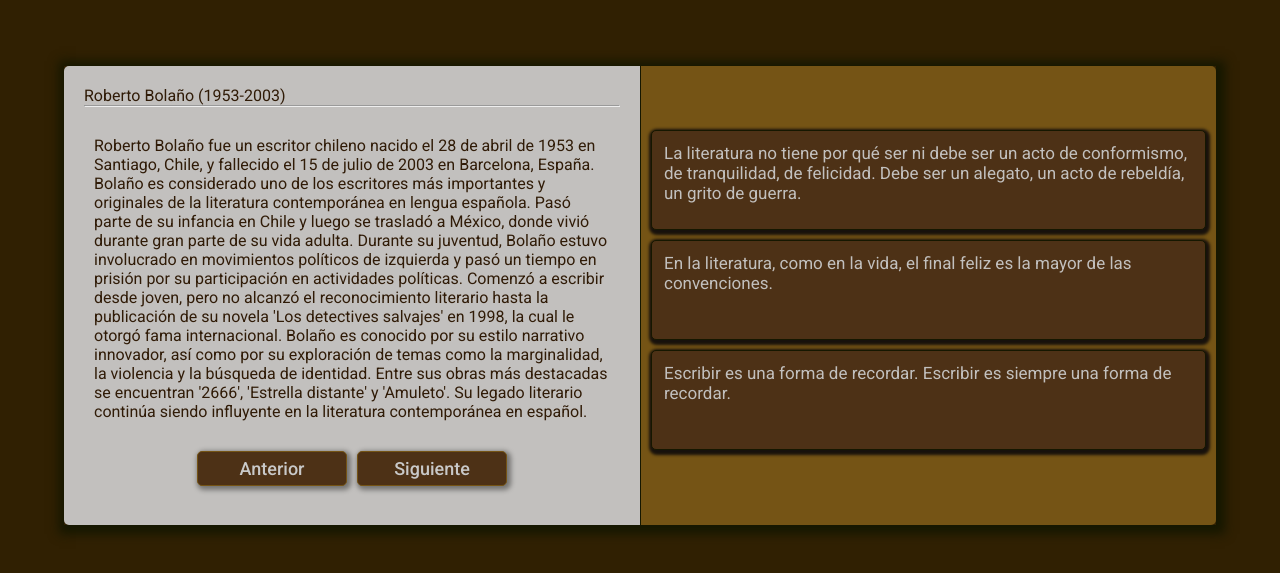
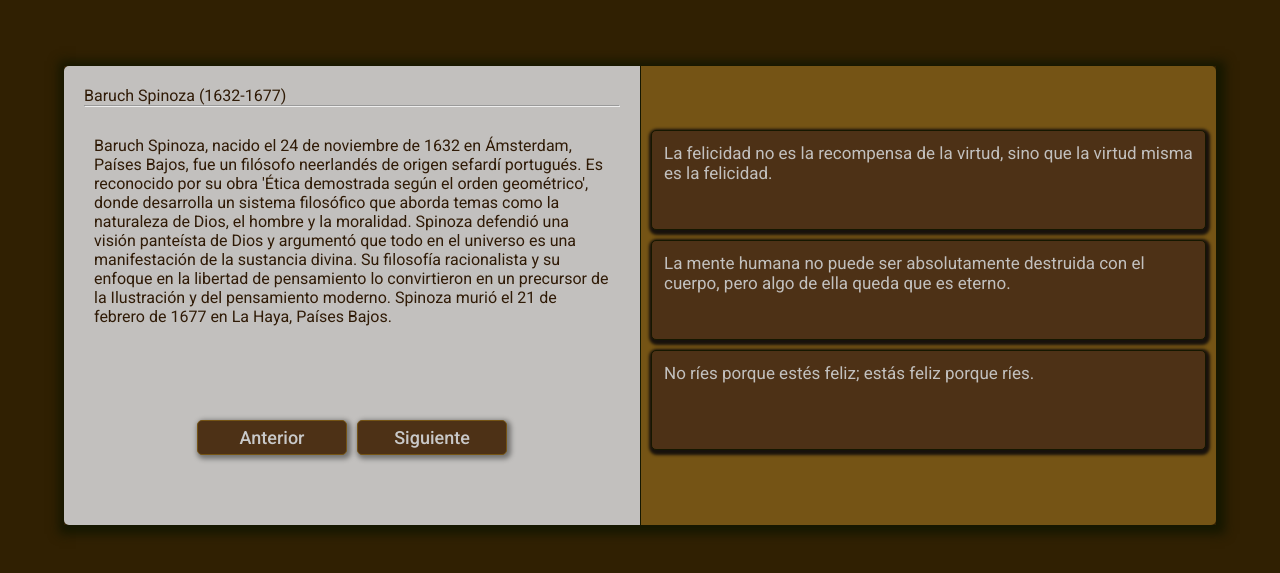
Before and after one commit to Juan17Informatico/random-quotes-generator, a website built with Vite: page index.html in a window 1280 px wide. Shown: the part 105-678 px from the top of the page. Built offline with nearby package versions, Linux system fonts and the light colour scheme.

Commit message:
Mostrar citas finalizado

```diff
--- a/index.html
+++ b/index.html
@@ -39,15 +39,6 @@
                 </section>
                 <section class="container-sn sn-2">
                     <div class="quotes-container">
-                        <div class="quote-desc-container">
-                            <p class="citas"></p>
-                        </div>
-                        <div class="quote-desc-container">
-                            <p class="citas"></p>
-                        </div>
-                        <div class="quote-desc-container">
-                            <p class="citas"></p>
-                        </div>
                     </div>
                 </section>
             </section>
--- a/src/AuthoresQuotes.js
+++ b/src/AuthoresQuotes.js
@@ -1,7 +1,7 @@
-import { authorRender } from "./app/logic/authorRender"
-;
+import { AppQuotes } from "./app/app";
+
 export const InitApp = () => {
 
-    authorRender(15);
+    AppQuotes(10);
 
 }
--- /dev/null
+++ b/src/app/app.js
@@ -0,0 +1,12 @@
+import { getAuthorsById } from "./helpers/getAuthorsById";
+import { authorRender } from "./logic/authorRender";
+import { quotesContainer } from "./views/quotesContainer";
+
+
+export const AppQuotes = (id) => {
+
+    const [ author ] = getAuthorsById(id);
+
+    quotesContainer(author.quotes);
+    authorRender(author);
+}
--- a/src/app/logic/authorRender.js
+++ b/src/app/logic/authorRender.js
@@ -1,9 +1,5 @@
-import { getAuthorsById } from "../helpers/getAuthorsById";
-import { quotesRender } from "./quotesRender";
 
-
-export const authorRender = (id) => {
-    const [ author ] = getAuthorsById(id);
+export const authorRender = (author) => {
     const authorNameText = document.querySelector('.authorNameText');
     const authorDescription = document.querySelector('.authorDescription');
     const authorDate = document.querySelector('.authorDate');
@@ -13,7 +9,4 @@ export const authorRender = (id) => {
     authorDate.innerText = `(${author.birthdate}-${author?.date_death})`;
 
 
-
-    quotesRender(author.quotes);
-
 }
--- a/src/app/logic/quotesRender.js
+++ b/src/app/logic/quotesRender.js
@@ -2,7 +2,7 @@
 
 export const quotesRender = (quotes) => {
 
-    const citasP = document.querySelectorAll(".citas");
+    const citasP = document.querySelectorAll(".quotes");
 
     citasP.forEach((cita, index) => {
         cita.innerText = quotes[index];
--- /dev/null
+++ b/src/app/views/quotesContainer.js
@@ -0,0 +1,27 @@
+import { quotesRender } from "../logic/quotesRender";
+
+
+/**
+ *
+ * @param {Array} quotes
+ */
+export const quotesContainer = (quotes) => {
+    const quotesContainer = document.querySelector('.quotes-container');
+
+    quotes.forEach(quote => {
+        const quoteDescContainer = document.createElement("div");
+        quoteDescContainer.className = "quote-desc-container";
+
+        const paragraph = document.createElement("p");
+        paragraph.className = "quotes";
+        quoteDescContainer.appendChild(paragraph);
+
+        quotesContainer.append(quoteDescContainer);
+
+
+
+    });
+
+    quotesRender(quotes);
+
+}
```
